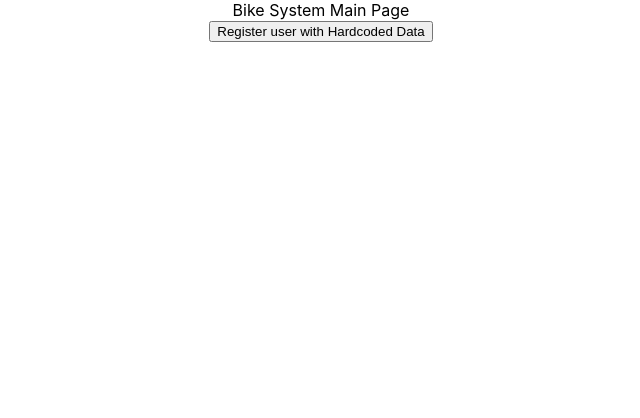
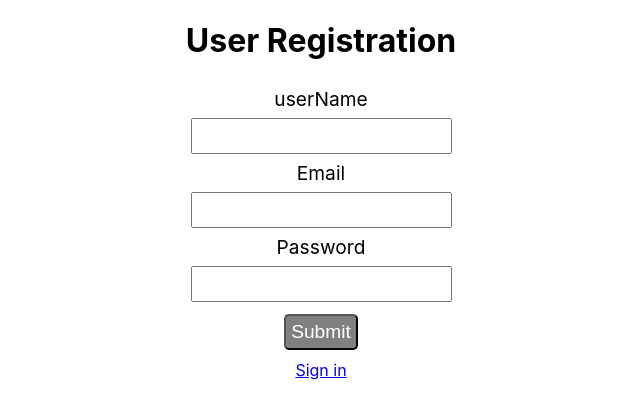
Before and after one commit to Radu-Vele/Bike_Sharing_Frontend, a React (Create React App) app in the folder se_project_frontend/: page / in a window 1280 px wide. Shown: the top 418 px of the page, without its empty margins (319-959 px from the left). Built offline with nearby package versions, Linux system fonts and the light colour scheme.

Commit message:
added simple form - buggy most likely, a bit rudimentary

```diff
--- a/se_project_frontend/src/App.css
+++ b/se_project_frontend/src/App.css
@@ -28,6 +28,46 @@
   color: #61dafb;
 }
 
+.label{
+  display: block;
+  font-size: larger;
+  color: black;
+  padding: 5px;
+}
+
+.input{
+  font-size: larger;
+  padding: 5px;
+  margin: 2px;
+
+}
+.btn{
+  color: white;
+  background-color: gray;
+  border-radius: 5px;
+  font-size: larger;
+  display: block;
+  padding: 5px;
+  margin: 10px auto;
+}
+
+.messages{
+  display: flex;
+  justify-content: center;
+}
+
+.error{
+  display: block;
+  color: red;
+  width: fit-content;
+}
+
+.success{
+  display: block;
+  color: black;
+  width: fit-content;
+}
+
 @keyframes App-logo-spin {
   from {
     transform: rotate(0deg);
--- a/se_project_frontend/src/App.js
+++ b/se_project_frontend/src/App.js
@@ -1,7 +1,7 @@
 import './App.css';
 import testApi from './api/TestApi';
 import React, {useState} from "react"
-import registerUser from './api/RegisterUser';
+import Form from "./Form"
 
 function App() {
   const [message, setMessage] = useState("");
@@ -11,19 +11,10 @@ function App() {
     setMessage(response)
   }
 
-  const handleRegistration = async() => {
-    const response = await registerUser()
-    console.log(response)
-  }
-
   return (
     <div className="App">
-      <header>
-        Bike System Main Page
-      </header>
-      <button onClick={handleRegistration}>
-        Register user with Hardcoded Data
-      </button>
+      <Form />
+      <a href='http://localhost:8081/login'>Sign in</a>
     </div>
   );
 }
--- /dev/null
+++ b/se_project_frontend/src/Form.js
@@ -0,0 +1,116 @@
+import { useState } from 'react';
+import registerUser from './api/RegisterUser';
+
+export default function Form() {
+
+    const handleRegistration = async() => {
+        const response = await registerUser(userName, legalName, email, password)
+        if(response) {
+            console.log(response)
+        }
+        else {
+            setError(true)
+            setSubmitted(false)
+        }
+    }
+
+    // States for registration
+    const [userName, setUserName] = useState('');
+    const [legalName, setLegalName] = useState('');
+    const [email, setEmail] = useState('');
+    const [password, setPassword] = useState('');
+
+    // States for checking the errors
+    const [submitted, setSubmitted] = useState(false);
+    const [error, setError] = useState(false);
+
+    // Handling the userName change
+    const handleUserName = (e) => {
+        setUserName(e.target.value);
+        setSubmitted(false);
+    };
+
+    // Handling the email change
+    const handleEmail = (e) => {
+        setEmail(e.target.value);
+        setSubmitted(false);
+    };
+
+    // Handling the password change
+    const handlePassword = (e) => {
+        setPassword(e.target.value);
+        setSubmitted(false);
+    };
+
+    // Handling the form submission
+    const handleSubmit = (e) => {
+        e.preventDefault();
+
+        if (userName === '' || email === '' || password === '') {
+            setError(true);
+        } else {
+            handleRegistration();
+            setSubmitted(true);
+            setError(false);
+        }
+    };
+
+    // Showing success message
+    const successMessage = () => {
+        return (
+        <div
+            className="success"
+            style={{
+            display: submitted ? '' : 'none',
+            }}>
+            <p>User {userName} successfully registered!!</p>
+        </div>
+        );
+    };
+
+    // Showing error message if error is true
+    const errorMessage = () => {
+        return (
+        <div
+            className="error"
+            style={{
+            display: error ? '' : 'none',
+            }}>
+            <p>Error from backend / make sure to Input all fields</p>
+        </div>
+        );
+    };
+
+    return (
+        <div className="form">
+        <div>
+            <h1>User Registration</h1>
+        </div>
+
+        {/* Calling to the methods */}
+        <div className="messages">
+            {errorMessage()}
+            {successMessage()}
+        </div>
+
+        <form>
+            {/* Labels and inputs for form data */}
+            <label className="label">userName</label>
+            <input onChange={handleUserName} className="input"
+            value={userName} type="text" />
+
+            <label className="label">Email</label>
+            <input onChange={handleEmail} className="input"
+            value={email} type="email" />
+
+            <label className="label">Password</label>
+            <input onChange={handlePassword} className="input"
+            value={password} type="password" />
+
+            <button onClick={handleSubmit} className="btn" type="submit">
+            Submit
+            </button>
+        </form>
+        </div>
+    );
+}
--- a/se_project_frontend/src/api/RegisterUser.js
+++ b/se_project_frontend/src/api/RegisterUser.js
@@ -1,11 +1,7 @@
 import axios from "axios"
 const REGISTER_URL = "http://localhost:8081/api/v1/registration"
 
-export default async() => {
-    const userName = "react Boss"
-    const legalName = "Random Boi"
-    const email = "rr@bbb.ie"
-    const password = "parola"
+export default async(userName, legalName, email, password) => {
 
     try {
         const response = await axios.post(REGISTER_URL, {
```
